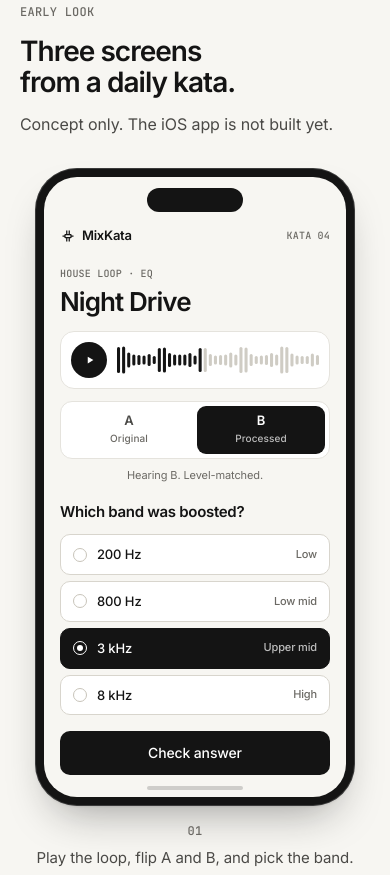
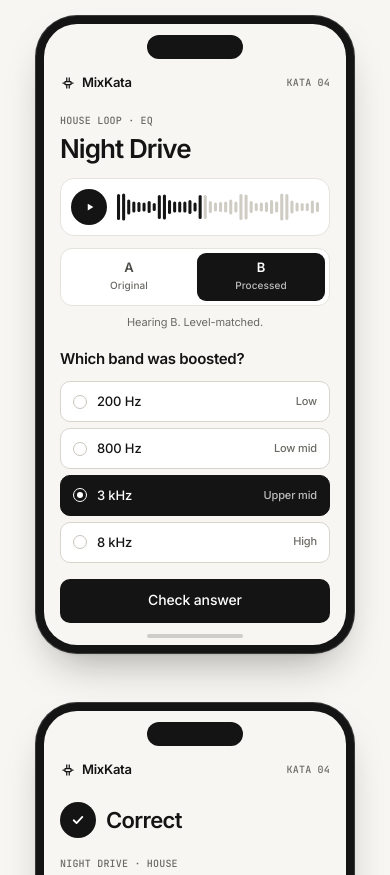
Before and after one commit to ivanbetancxurt/mixkata-site, a plain HTML site: page index.html in a window 390 px wide. Shown: the part 663-1538 px from the top of the page. Drawn offline with Linux system fonts and the light colour scheme.

Commit message:
Let the phone mockups sit as a visual, without a pitch
Remove the concept disclaimer, section heading, and captions. On desktop the three phones stagger and overlap slightly so they read as part of the page.

Co-authored-by: Ivan Betancourt <ivanbetancxurt@users.noreply.github.com>

```diff
--- a/index.html
+++ b/index.html
@@ -88,15 +88,10 @@
       </figure>
     </section>
 
-    <section class="look wrap" id="look" aria-labelledby="look-title">
-      <div class="section-head">
-        <p class="mono label">Early look</p>
-        <h2 id="look-title">Three screens from a daily kata.</h2>
-        <p class="look-note">Concept only. The iOS app is not built yet.</p>
-      </div>
-
+    <section class="look wrap" aria-labelledby="look-title">
+      <h2 id="look-title" class="sr-only">MixKata screens</h2>
       <div class="mockups">
-        <figure class="mockup">
+        <div class="mockup">
           <div class="device" aria-hidden="true">
             <div class="device-screen">
               <div class="island"></div>
@@ -138,13 +133,9 @@
               <div class="home-bar"><span></span></div>
             </div>
           </div>
-          <figcaption>
-            <span class="mono num">01</span>
-            <p>Play the loop, flip A and B, and pick the band.</p>
-          </figcaption>
-        </figure>
+        </div>
 
-        <figure class="mockup">
+        <div class="mockup">
           <div class="device" aria-hidden="true">
             <div class="device-screen">
               <div class="island"></div>
@@ -194,13 +185,9 @@
               <div class="home-bar"><span></span></div>
             </div>
           </div>
-          <figcaption>
-            <span class="mono num">02</span>
-            <p>Right or wrong, a plain note on what changed.</p>
-          </figcaption>
-        </figure>
+        </div>
 
-        <figure class="mockup">
+        <div class="mockup">
           <div class="device" aria-hidden="true">
             <div class="device-screen">
               <div class="island"></div>
@@ -272,11 +259,7 @@
               <div class="home-bar"><span></span></div>
             </div>
           </div>
-          <figcaption>
-            <span class="mono num">03</span>
-            <p>Finish a kata, then climb from white belt up.</p>
-          </figcaption>
-        </figure>
+        </div>
       </div>
     </section>
 
--- a/style.css
+++ b/style.css
@@ -288,29 +288,29 @@ button:disabled { opacity: .6; cursor: default; }
 .belts { display: flex; gap: 4px; margin-top: auto; padding-top: 24px; }
 .belts i { flex: 1; height: 6px; border-radius: 2px; background: var(--c); box-shadow: inset 0 0 0 1px rgba(20,20,20,.06); }
 
-/* Early look: concept phone mockups */
-.look-note {
-  margin-top: 14px;
-  max-width: 38rem;
-  color: var(--ink-2);
-  font-size: 17px;
-  line-height: 1.5;
-}
+/* Phone showcase */
+.look { padding-block: 72px 96px; }
 .mockups {
-  display: grid;
-  grid-template-columns: repeat(3, minmax(0, 1fr));
-  gap: 36px 28px;
+  display: flex;
+  justify-content: center;
   align-items: stretch;
+  max-width: 980px;
+  margin-inline: auto;
 }
 .mockup {
   margin: 0;
   min-width: 0;
+  flex: 1 1 0;
   display: flex;
   flex-direction: column;
   align-items: center;
 }
+.mockup:nth-child(1),
+.mockup:nth-child(3) { transform: translateY(32px); }
+.mockup:nth-child(2) { margin-inline: -28px; z-index: 1; }
 .device {
-  width: min(320px, 100%);
+  width: 100%;
+  max-width: 320px;
   flex: 1 1 auto;
   display: flex;
   flex-direction: column;
@@ -676,18 +676,6 @@ button:disabled { opacity: .6; cursor: default; }
   border-radius: 4px;
   background: rgba(20,20,20,.18);
 }
-.mockup figcaption {
-  width: min(320px, 100%);
-  margin-top: 16px;
-  text-align: center;
-}
-.mockup figcaption .num { display: block; }
-.mockup figcaption p {
-  margin-top: 6px;
-  font-size: 15px;
-  line-height: 1.45;
-  color: var(--ink-2);
-}
 
 /* Closer */
 .closer { padding-block: 24px 96px; }
@@ -739,7 +727,10 @@ button:disabled { opacity: .6; cursor: default; }
 
 /* Responsive */
 @media (max-width: 960px) {
-  .mockups { grid-template-columns: 1fr; gap: 40px; }
+  .mockups { flex-direction: column; align-items: center; gap: 48px; max-width: none; }
+  .mockup:nth-child(1),
+  .mockup:nth-child(2),
+  .mockup:nth-child(3) { width: min(320px, 100%); margin: 0; transform: none; }
   .hero { grid-template-columns: 1fr; gap: 56px; padding-block: 40px 36px; }
   /* The phone section carries this preview on small screens, directly under the form. */
   .kata { display: none; }
@@ -761,9 +752,7 @@ button:disabled { opacity: .6; cursor: default; }
   .waitlist-row { flex-direction: column; }
   .waitlist-row button { width: 100%; padding-block: 13px; }
   .skills, .how { padding-block: 64px; }
-  .look { padding-top: 28px; padding-bottom: 64px; }
-  .look-note { font-size: 16px; }
-  .mockups { grid-template-columns: 1fr; gap: 40px; }
+  .look { padding-top: 40px; padding-bottom: 72px; }
   .section-head { margin-bottom: 32px; }
   .skill-grid { grid-template-columns: 1fr; }
   .skill-grid li:nth-child(even) { padding-left: 0; }
```
